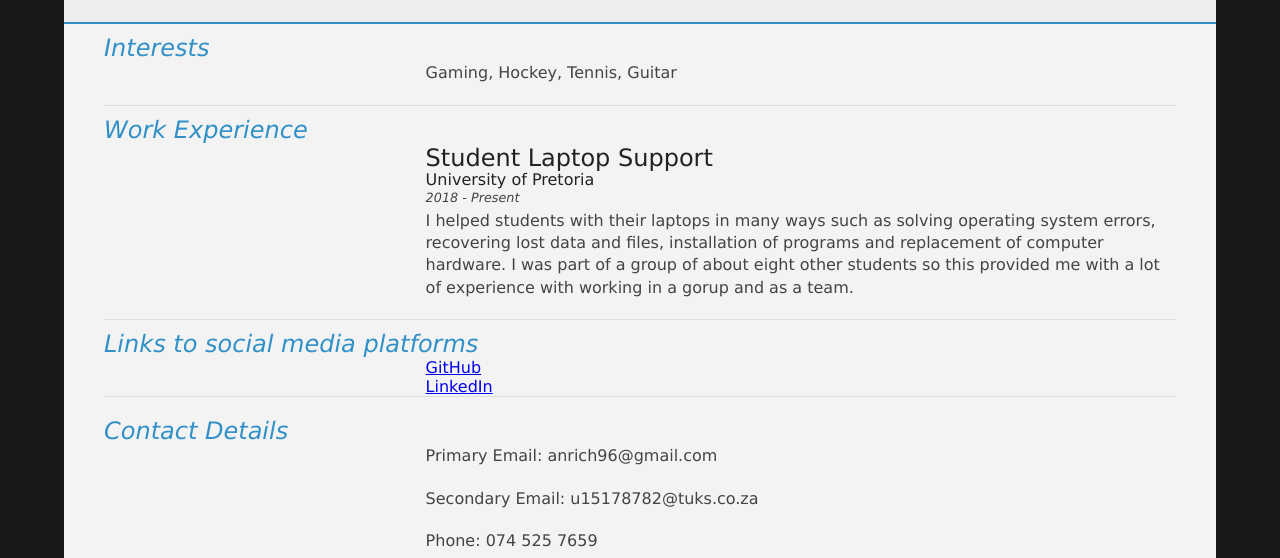
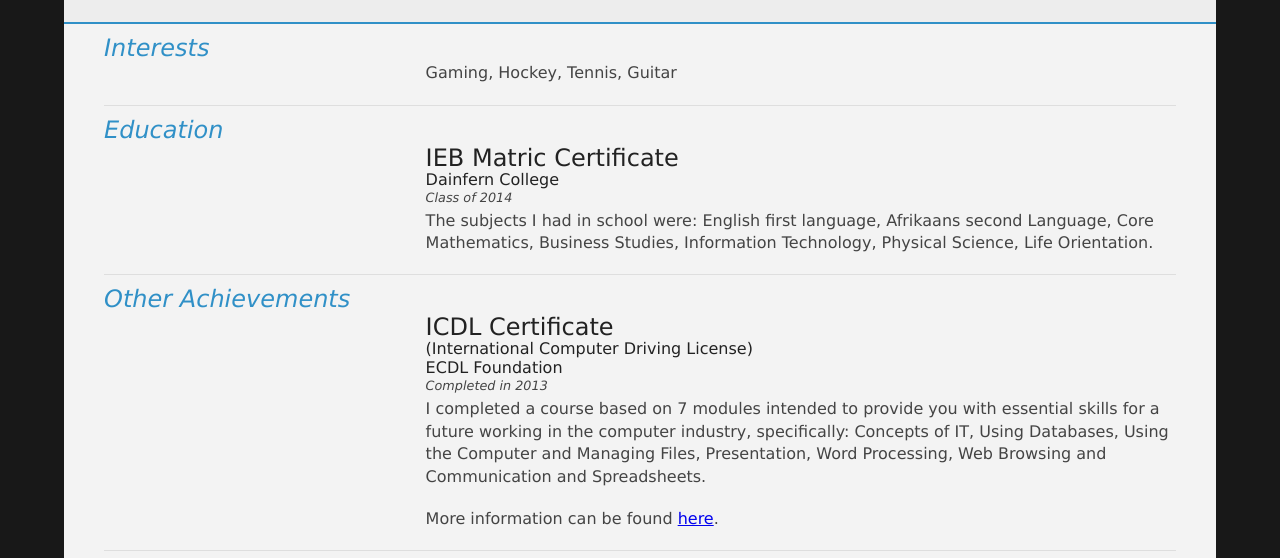
Before and after one commit to Anrich96/Anrich96.github.io, a plain HTML site: page index.html in a window 1280 px wide. Shown: the part 234-792 px from the top of the page. Drawn offline with Linux system fonts and the light colour scheme.

Commit message:
Updated CV
CV now includes school education as well as ECDL/ICDL

```diff
--- a/index.html
+++ b/index.html
@@ -32,6 +32,38 @@
 					<p>Gaming, Hockey, Tennis, Guitar</p>
 				</div>
 			</article>
+			<div class="clear"></div>
+		</section>
+
+		<section>
+			<div class="sectionTitle">
+				<h1>Education</h1>
+			</div>
+			<div class="sectionContent">
+				<article>
+                    <h2>IEB Matric Certificate</h2>
+                    <h3>Dainfern College</h3>
+					<p class="subDetails">Class of 2014</p>
+					<p>The subjects I had in school were: English first language, Afrikaans second Language, Core Mathematics, Business Studies, Information Technology, Physical Science, Life Orientation.</p>
+				</article>
+			</div>
+			<div class="clear"></div>
+		</section>
+
+		<section>
+			<div class="sectionTitle">
+				<h1>Other Achievements</h1>
+			</div>
+			<div class="sectionContent">
+				<article>
+					<h2>ICDL Certificate</h2>
+					<h6>(International Computer Driving License)</h6>
+                    <h3>ECDL Foundation</h3>
+					<p class="subDetails">Completed in 2013</p>
+					<p>I completed a course based on 7 modules intended to provide you with essential skills for a future working in the computer industry, specifically: Concepts of IT, Using Databases, Using the Computer and Managing Files, Presentation, Word Processing, Web Browsing and Communication and Spreadsheets.</p>
+					<p>More information can be found <a href="https://icdleurope.org/about-us/">here</a>.</p>
+				</article>
+			</div>
 			<div class="clear"></div>
 		</section>
 
```
